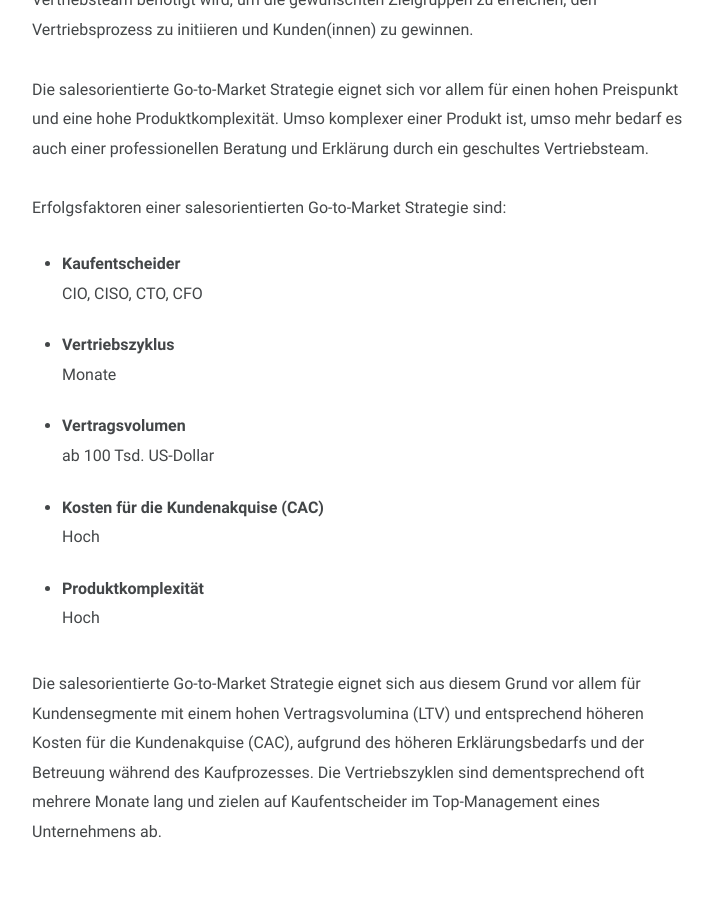
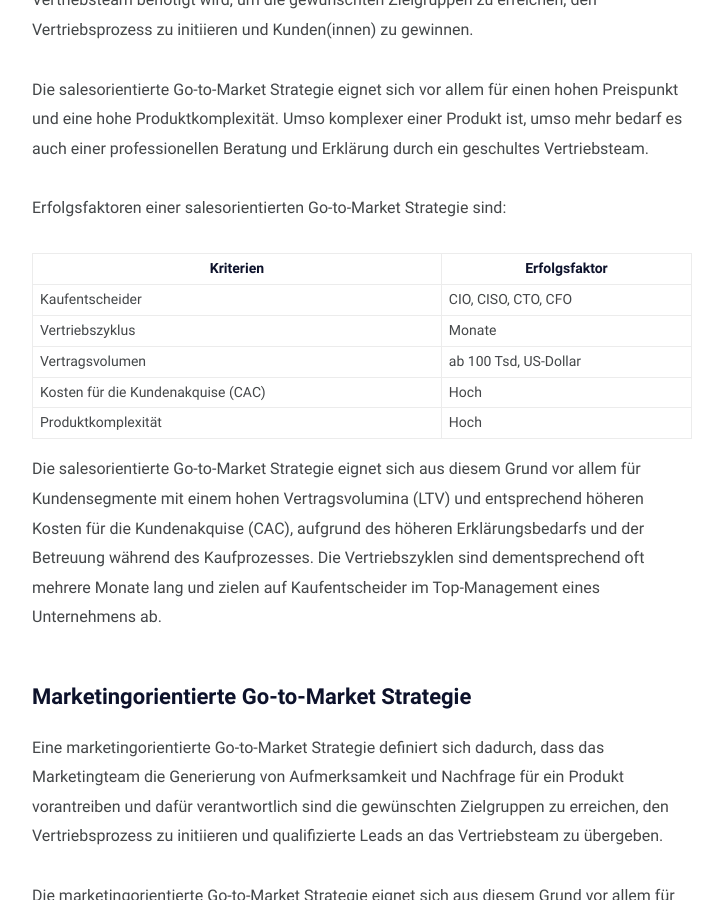
Before and after one commit to mariostnr/website, a Jekyll site: the page built from _posts/2021-05-27-vergleich-go-to-market-strategien.md, in a window 1280 px wide and 900 px high, scrolled down 745 px. Shown: the whole window, without its empty margins (278-1001 px from the left). Built offline with Jekyll 4.4.1, drawn with Linux system fonts in a browser that asks for light colours.

Commit message:
Update Blog “2021-05-27-vergleich-go-to-market-strategien”

```diff
--- a/_posts/2021-05-27-vergleich-go-to-market-strategien.md
+++ b/_posts/2021-05-27-vergleich-go-to-market-strategien.md
@@ -17,16 +17,13 @@ Die salesorientierte Go-to-Market Strategie eignet sich vor allem für einen hoh
 
 Erfolgsfaktoren einer salesorientierten Go-to-Market Strategie sind:
 
-* Kaufentscheider
-  : CIO, CISO, CTO, CFO
-* Vertriebszyklus
-  : Monate
-* Vertragsvolumen
-  : ab 100 Tsd. US-Dollar
-* Kosten für die Kundenakquise (CAC)
-  : Hoch
-* Produktkomplexität
-  : Hoch
+|Kriterien|Erfolgsfaktor|
+|--- | --- |
+|Kaufentscheider|CIO, CISO, CTO, CFO|
+|Vertriebszyklus|Monate|
+|Vertragsvolumen|ab 100 Tsd, US-Dollar|
+|Kosten für die Kundenakquise (CAC)|Hoch|
+|Produktkomplexität|Hoch|
 
 Die salesorientierte Go-to-Market Strategie eignet sich aus diesem Grund vor allem für Kundensegmente mit einem hohen Vertragsvolumina (LTV) und entsprechend höheren Kosten für die Kundenakquise (CAC), aufgrund des höheren Erklärungsbedarfs und der Betreuung während des Kaufprozesses. Die Vertriebszyklen sind dementsprechend oft mehrere Monate lang und zielen auf Kaufentscheider im Top-Management eines Unternehmens ab.
 
```
